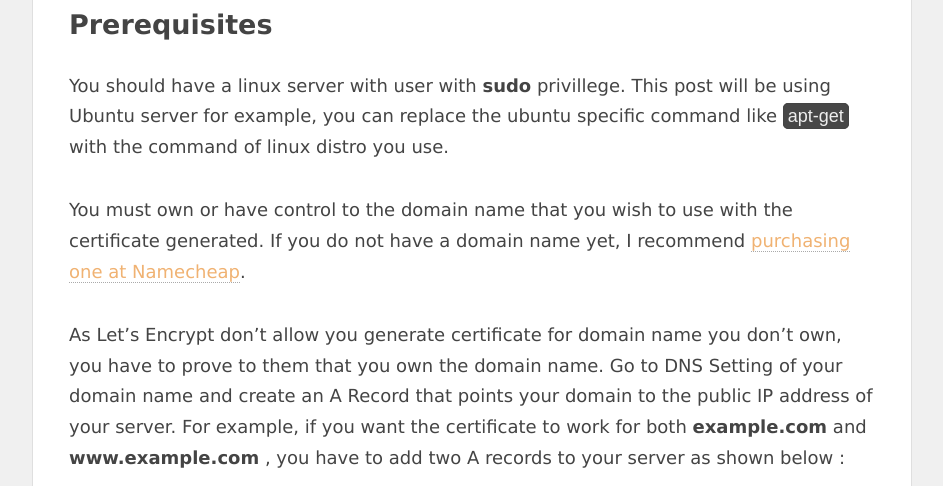
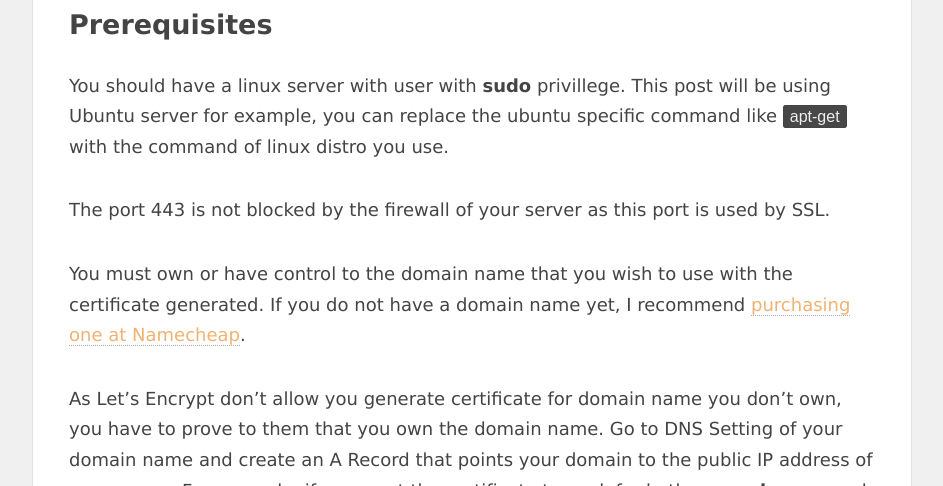
Before and after one commit to cupnoodle/blog, a Jekyll site: the page built from _posts/2016-02-28-lets-encrypt-everything.markdown, in a window 1280 px wide and 1400 px high, scrolled down 1205 px. Shown: the part 157-643 px from the top of the window, without its empty margins (168-1111 px from the left). Built offline with Jekyll 4.4.1, drawn with Linux system fonts in a browser that asks for light colours; comment, search, counter and statistics services are not loaded; some of the changed text lies outside the part shown; grey boxes are pictures that could not be loaded.

Commit message:
Still working on post 19....
Still working on post 19….

```diff
--- a/_posts/2016-02-28-lets-encrypt-everything.markdown
+++ b/_posts/2016-02-28-lets-encrypt-everything.markdown
@@ -26,6 +26,8 @@
 You should have a linux server with user with **sudo** privillege.
 This post will be using Ubuntu server for example, you can replace the ubuntu specific command like <code>apt-get</code> with the command of linux distro you use.
 
+The port 443 is not blocked by the firewall of your server as this port is used by SSL.
+
 You must own or have control to the domain name that you wish to use with the certificate generated. If you do not have a domain name yet, I recommend [purchasing one at Namecheap](https://www.namecheap.com/?aff=70386).
 
 As Let's Encrypt don't allow you generate certificate for domain name you don't own, you have to prove to them that you own the domain name. Go to DNS Setting of your domain name and create an A Record that points your domain to the public IP address of your server. For example, if you want the certificate to work for both **example.com** and **www.example.com** , you have to add two A records to your server as shown below :
@@ -34,18 +36,58 @@
 
 
 ## Step One - Install Let's Encrypt
-
 To obtain certificate from Let's Encrypt, you have to install the **letsencrypt** client software on your server. We will clone it from their GitHub repository to our server.
 
 ### Optional - Install Git and BC
-
 You will need to install git and bc in order to clone the repository, skip this step if you have already installed them previously.
 Update the package manager first,
-<code> sudo apt-get update </code>
+<code>sudo apt-get update</code>
 Then install git and bc
-<code> sudo apt-get install git bc </code>
+<code>sudo apt-get install git bc</code>
 
 ### Clone Let's Encrypt
+Now clone the Let's Encrypt repository into **/opt**
+<code>sudo git clone https://github.com/letsencrypt/letsencrypt /opt/letsencrypt</code>
 
-Now clone the Let's Encrypt repository into **/opt**
-<code> sudo git clone https://github.com/letsencrypt/letsencrypt /opt/letsencrypt </code>
+## Step Two - Obtain a certificate
+
+To obtain the SSL certificate, we will use the Let's Encrypt standalone plugin.
+
+### Make sure port 80 is not in use
+The standalone will run a small web server on **port 80** temporarily to let Let's Encrypt connect to your server and validate your server identity and domain name before issueing you a certificate. (So that you can't pretend to be bankofamerica.com)
+You have to stop any process using port 80 before proceeding, if your nginx web server runs on port 80, you have to stop it first :
+<code>sudo service nginx stop</code>
+Run the command below to check if port 80 is in use, if the output is blank means the port is not in use and you can proceed to use the standalone plugin.
+<code>netstat -na | grep ':80.*LISTEN'</code>
+
+### Run Let's Encrypt standalone plugin
+Change to the Let's Encrypt directory
+<code>cd /opt/letsencrypt</code>
+Run the standalone plugin
+<code>sudo ./letsencrypt-auto certonly --standalone</code>
+A prompt will appear like below, enter your email address for notices and key recovery.
+![Your email here](https://littlefoximage.s3.amazonaws.com/post/19/your_email.png)
+I have read and agree, sureeeee
+![Ain't nobody got time for that](https://littlefoximage.s3.amazonaws.com/post/19/i-have-read-and-agree.png)
+Enter all the domain names which the certificate will effective for, one certificate can work with multiple domains (eg : __bankofamerica.com__ and __www.bankofamerica.com__)
+![Seems legit](https://littlefoximage.s3.amazonaws.com/post/19/not_your_domain.png)
+
+If everything goes well, you should see output similar like below :
+<div class="terminal">Output:
+IMPORTANT NOTES:
+ - If you lose your account credentials, you can recover through
+   e-mails sent to you@example.com
+ - Congratulations! Your certificate and chain have been saved at
+   <b>/etc/letsencrypt/live/bankofamerica.com/fullchain.pem</b>. Your
+   cert will expire on <b>2017-02-28</b>. To obtain a new version of the
+   certificate in the future, simply run Let's Encrypt again.
+ - Your account credentials have been saved in your Let's Encrypt
+   configuration directory at /etc/letsencrypt. You should make a
+   secure backup of this folder now. This configuration directory will
+   also contain certificates and private keys obtained by Let's
+   Encrypt so making regular backups of this folder is ideal.
+ </div>
+
+Take note of the path and expire date of your certificate as highlighted above.
+
+### Where's the cert?
--- a/css/basic.css
+++ b/css/basic.css
@@ -12,13 +12,18 @@
 }
 
 code{
+
  white-space: pre-wrap;       /* css-3 */
  white-space: -moz-pre-wrap;  /* Mozilla, since 1999 */
  white-space: -pre-wrap;      /* Opera 4-6 */
  white-space: -o-pre-wrap;    /* Opera 7 */
+
  word-wrap: break-word;
+
  font-family: 'anonymous-pro', sans-serif;
  letter-spacing: 0;
+ font-size: 16px;
+ font-weight: 400;
 }
 
 strong{
@@ -48,13 +53,32 @@
 
 code{
   border: 1px solid #444;
-  border-radius: 5px;
+  border-radius: 3px;
   background-color: #474747;
   color: #EEE;
   padding-top: 2px;
   padding-bottom: 2px;
-  padding-left: 4px;
-  padding-right: 4px;
+  padding-left: 6px;
+  padding-right: 6px;
+}
+
+.terminal{
+  white-space: pre-wrap;       /* css-3 */
+  white-space: -moz-pre-wrap;  /* Mozilla, since 1999 */
+  white-space: -pre-wrap;      /* Opera 4-6 */
+  white-space: -o-pre-wrap;    /* Opera 7 */
+
+  word-wrap: break-word;
+
+  font-family: 'anonymous-pro', sans-serif;
+  border: 1px solid #444;
+  border-radius: 3px;
+  background-color: #474747;
+  color: #EEE;
+  padding-top: 2px;
+  padding-bottom: 2px;
+  padding-left: 6px;
+  padding-right: 6px;
 }
 
 .containar{
```
